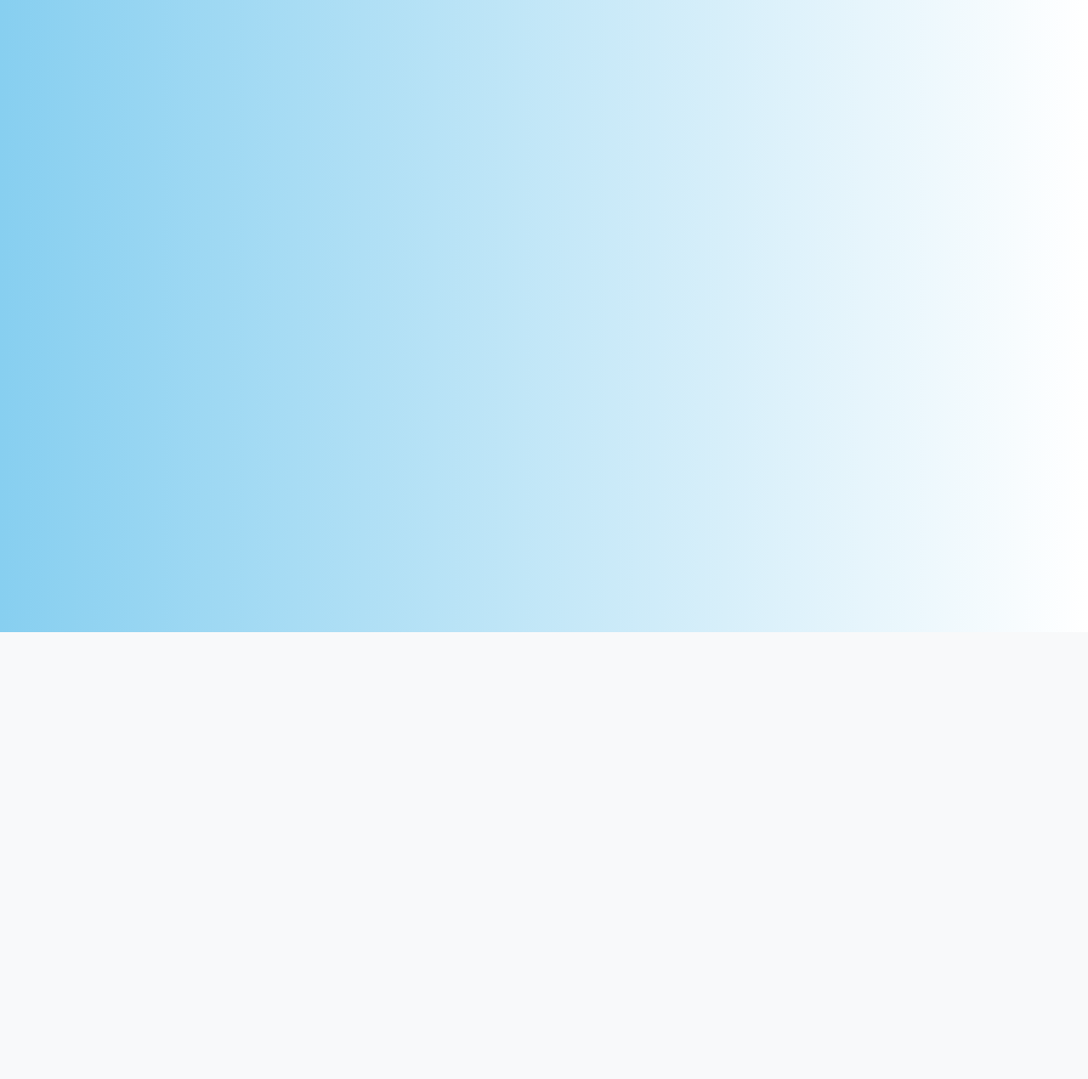
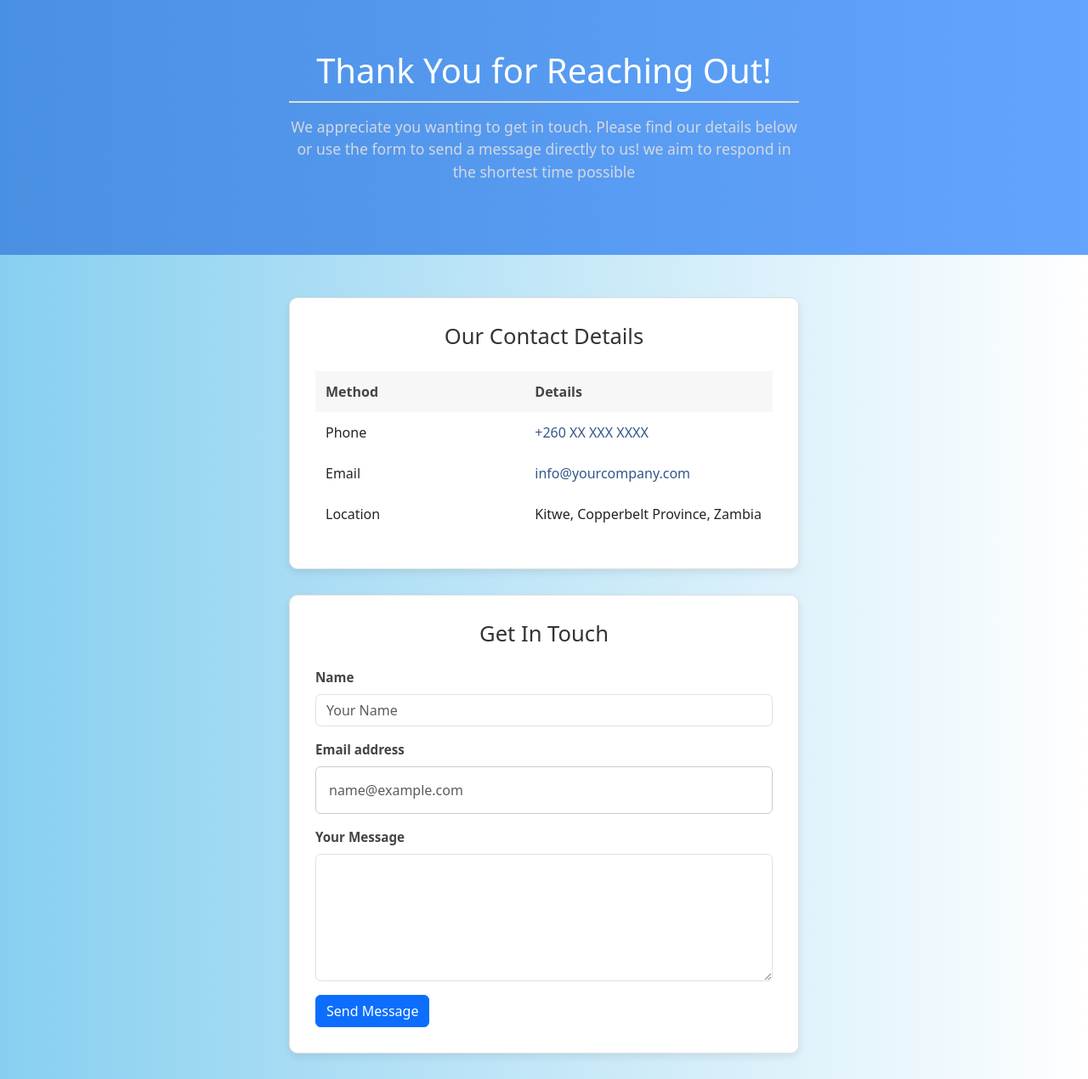
Before and after one commit to AlinaniSilomba/EventsApp, a Django app: page /events/contacts-us/ in a window 1280 px wide. Shown: the part 56-1326 px from the top of the page at 85% size. Before the commit the page ends 800 px from the top, so only its background shows below. Run offline with Django 5.2, Linux system fonts and the light colour scheme; some libraries are stand-ins or nearby versions.

Commit message:
Add contact form functionality with email sending and enhance contact page styling

```diff
--- a/EventsPlanner/events/static/styles.css
+++ b/EventsPlanner/events/static/styles.css
@@ -327,3 +327,137 @@
         grid-template-columns: 1fr; /* Stack stats on smaller screens */
     }
 }
+
+
+
+/*---- Contact Form CSS */
+.hero-section {
+    width: 100%;
+    min-height: 300px;
+    background-color: #34568B;
+    color: #ffffff;
+    display: flex;
+    align-items: center;
+    justify-content: center;
+    padding: 40px 20px;
+    box-sizing: border-box;
+    text-align: center;
+}
+.hero-content {
+    max-width: 800px;
+}
+.hero-content h2 {
+     margin-top: 0;
+     font-size: 2.5em;
+     margin-bottom: 15px;
+}
+ .hero-content p {
+     font-size: 1.1em;
+     opacity: 0.9;
+}
+
+
+/* Centering and Styling for Content Sections */
+.contact-card,
+.contact-form-section {
+    max-width: 600px;
+    margin: 30px auto;
+    padding: 30px; /* Increased padding */
+    border: 1px solid #e0e0e0; /* Lighter border */
+    border-radius: 10px; /* Slightly more rounded */
+    background-color: #fff;
+    box-shadow: 0 4px 10px rgba(0,0,0,0.08); /* Softer shadow */
+}
+ .contact-card {
+     margin-top: 50px;
+ }
+
+
+ .contact-card h3,
+ .contact-form-section h3 {
+     margin-top: 0;
+     text-align: center;
+     color: #333;
+      margin-bottom: 25px; /* More space below heading */
+      font-size: 1.6em; /* Larger heading */
+ }
+
+ /* Table Styling (Unchanged) */
+ table {
+     width: 100%;
+     margin-bottom: 10px;
+     border-collapse: collapse;
+ }
+ th, td {
+     border: 1px solid #ddd;
+     padding: 12px;
+     text-align: left;
+     vertical-align: middle;
+ }
+ th {
+     background-color: #f7f7f7;
+     width: 30%;
+     font-weight: bold;
+     color: #444;
+ }
+  td a {
+      color: #34568B;
+      text-decoration: none;
+  }
+   td a:hover {
+      text-decoration: underline;
+  }
+
+
+
+        /* --- Form Styling with Pizazz --- */
+
+        /* Container for label + input */
+        form .form-group {
+            margin-bottom: 20px; /* Consistent spacing */
+       }
+
+       form label {
+           display: block;
+           margin-bottom: 8px; /* Slightly more space below label */
+           font-weight: bold;
+           color: #444;
+           font-size: 0.95em; /* Adjusted size */
+       }
+
+       form input[type="email"],
+       form input[type="tel"],
+       form textarea {
+           width: 100%;
+           padding: 15px; /* More padding inside fields */
+           border: 1px solid #ccc;
+           border-radius: 6px; /* Softer corners */
+           box-sizing: border-box;
+           font-size: 1em;
+           color: #333;
+           background-color: #fff; /* Ensure background is white */
+           /* --- Pizazz: Transition for focus effect --- */
+           transition: border-color 0.3s ease, box-shadow 0.3s ease;
+       }
+
+       /* --- Pizazz: Enhanced Focus State --- */
+       form input[type="email"]:focus,
+       form input[type="tel"]:focus,
+       form textarea:focus {
+           border-color: #34568B; /* Highlight color matching hero */
+           box-shadow: 0 0 0 3px rgba(52, 86, 139, 0.2); /* Subtle glow effect */
+           outline: none; /* Remove default browser outline */
+       }
+
+       form textarea {
+           height: 150px;
+           resize: vertical;
+       }
+
+
+       .stats-grid {
+        display: grid;
+        grid-template-columns: repeat(auto-fit, minmax(200px, 1fr)); /* Responsive grid */
+        gap: 1.5rem;
+        text-align: center;
+    }
--- a/EventsPlanner/events/templates/events/contact_us.html
+++ b/EventsPlanner/events/templates/events/contact_us.html
@@ -38,11 +38,82 @@
         <button class="btn btn-outline-primary" type="submit">Logout</button>
       </form>
        <!-- End Log out Button Form  -->
-
     </div>
   </div>
 </nav>
-
 <!--End navbar-->
 
+<!--Body Main -->
+<div class="hero-section">
+  <div class="hero-content">
+      <h2>Thank You for Reaching Out!</h2>
+      <p>We appreciate you wanting to get in touch. Please find our details below or use the form to send a message directly to us!
+         we aim to respond in the shortest time possible</p>
+  </div>
+</div>
+<!--Our contact Card -->
+
+
+    <div class="contact-card">
+      <h3>Our Contact Details</h3>
+      <table>
+          <tr>
+              <th>Method</th>
+              <th>Details</th>
+          </tr>
+          <tr>
+              <td>Phone</td>
+              <td><a href="tel:+260XXXXXXXXX">+260 XX XXX XXXX</a></td> </tr>
+          <tr>
+              <td>Email</td>
+              <td><a href="mailto:info@yourcompany.com">info@yourcompany.com</a></td> </tr>
+          <tr>
+              <td>Location</td>
+              <td>Kitwe, Copperbelt Province, Zambia</td>
+          </tr>
+      </table>
+    </div>
+
+
+<!--End Our contact Card -->
+
+<!-- User Contact Form to company-->
+
+  <div class="contact-form-section">
+    <h3>Get In Touch</h3>
+    {% if message %}
+    <center>
+      <h2> Thanks {{user.username}}!</h2>
+      <p class="leading"> We received your message we will get back to you shortly</p>
+    </center>
+    {% endif %}
+    <form action="{% url 'contact_us'%}" method="post">
+      {% csrf_token %}
+      <div class="mb-3">
+        <label for="name" class="form-label">Name</label>
+        <input type="text" class="form-control" id="exampleFormControlInput1" placeholder="Your Name">
+      </div>
+
+      <div class="mb-3">
+        <label for="email_address" class="form-label">Email address</label>
+        <input type="email" class="form-control" id="exampleFormControlInput1" placeholder="name@example.com">
+      </div>
+
+
+      <div class="mb-3">
+        <label for="email_message" class="form-label">Your Message</label>
+        <textarea class="form-control" id="exampleFormControlTextarea1" rows="3"></textarea>
+      </div>
+
+      <div class="signup-link a">
+        <div>
+            <button class="btn btn-primary" type="submit">Send Message</button>
+        </div>
+    </form>
+  </div>
+
+
+<!-- End  User Contact Form to company-->
+
+<!-- End Main Body -->
 {% endblock body %}
--- a/EventsPlanner/events/views.py
+++ b/EventsPlanner/events/views.py
@@ -4,6 +4,7 @@
 from django.urls import reverse
 from.forms import RegistrationForm
 from django.contrib.auth import login, logout, authenticate
+from django.core.mail import send_mail
 
 
 # Create your views here.
@@ -62,7 +63,31 @@
 
 def contact_us(request):
     ''' Write Documentation '''
-    return render(request, 'events/contact_us.html')
+    reciever_email = 'alinansilomba1@gmail.com'
+    if request.method == 'POST':
+        user_name = request.POST.get('name')
+        user_email = request.POST.get('email_address')
+        user_message = request.POST.get('email_message')
+        send_mail(
+    #Subject here
+    f'Message from:{user_name}',
+    # Here is the message
+    f'{user_message}',
+    #"from@example.com"
+    f'{user_email}',
+   # ["to@example.com"]
+   # Todo
+   # security? YESSSS!! you dummy! 🤧 Maybe think about
+   # putting this in SECERETS as opposed to writing it here in plain text
+    [reciever_email],
+    fail_silently=False,)
+    else:
+         return render(request, 'events/contact_us.html')
+    return render(request, 'events/contact_us.html',{
+        'message': user_name
+    })
+
+
 
 
 
```
Also changed, not shown: EventsPlanner/EventsPlanner/settings.py (+14 -0 lines), EventsPlanner/events/tests.py (+23 -0 lines).
